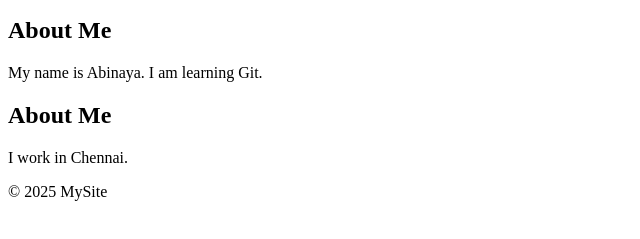
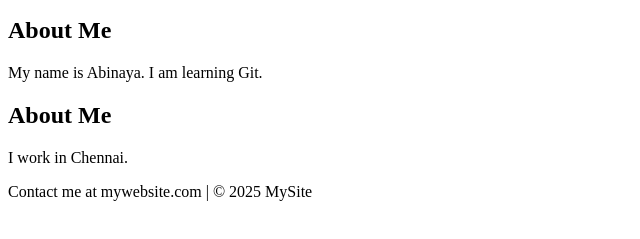
Before and after one commit to abinaya-murugesan28/Git-Assignment-Module-02, a plain HTML site: page index.html in a window 1280 px wide. Shown: the part 101-340 px from the top of the page, without its empty margins (0-640 px from the left). Drawn offline with Linux system fonts and the light colour scheme.

Commit message:
Resolve footer merge conflict

```diff
--- a/index.html
+++ b/index.html
@@ -16,7 +16,7 @@
 <section>
     <h2>About Me</h2>
     <p>I work in Chennai.</p>
-<footer>© 2025 MySite</footer>
+<footer>Contact me at mywebsite.com | © 2025 MySite</footer>
 </section>
 
 </body>
```
